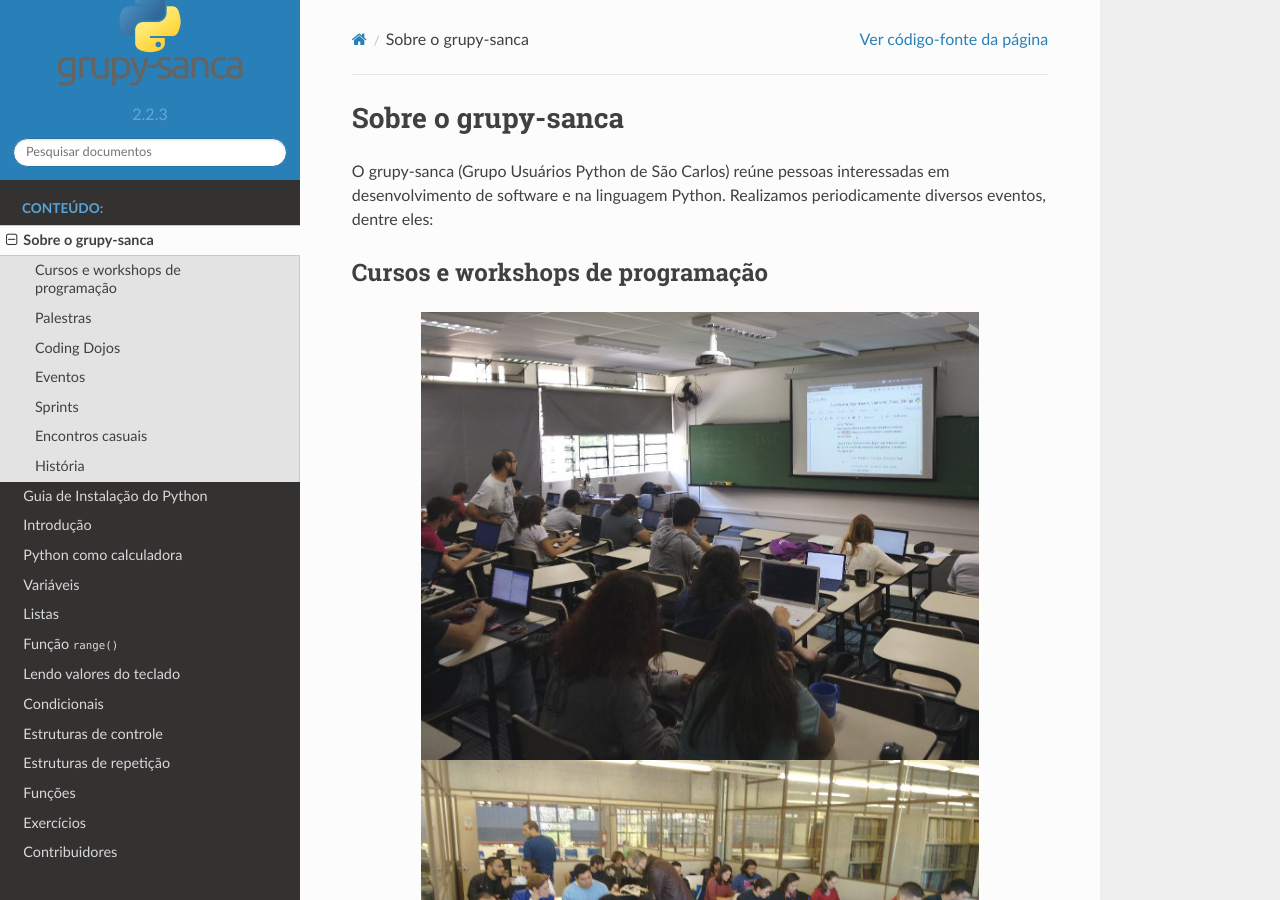
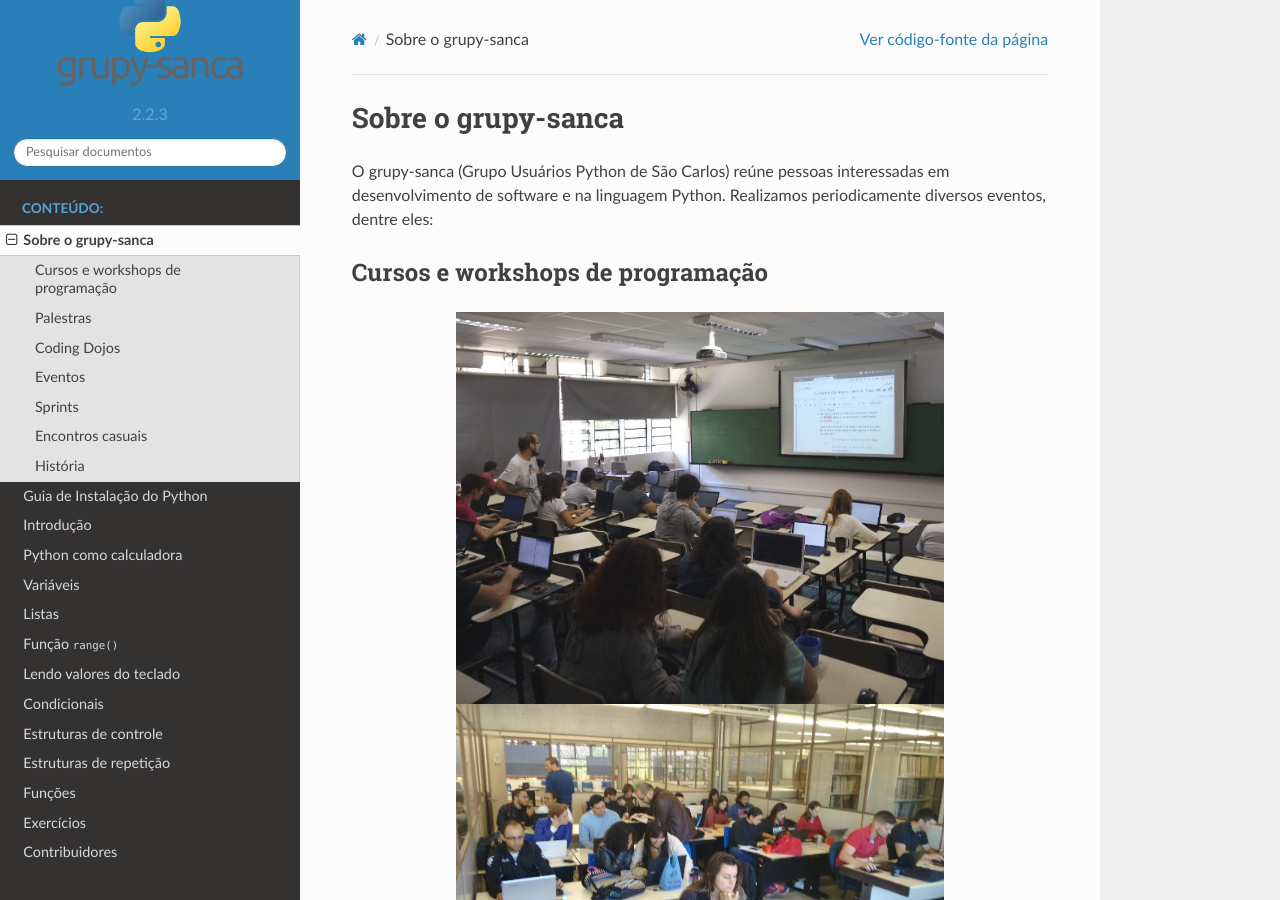
Before and after one commit to grupy-sanca/curso-python, a Sphinx documentation site: the page built from source/sobre_grupy.rst, in a window 1280 px wide and 900 px high. Built offline with Sphinx 7.4.7 and the Read the Docs theme 2.0.0, drawn with Linux system fonts in a browser that asks for light colours.

Commit message:
improve pdf about section

```diff
--- a/source/conf.py
+++ b/source/conf.py
@@ -108,7 +108,7 @@
 
     # Additional stuff for the LaTeX preamble.
     #
-    # 'preamble': '',
+     'preamble': '\usepackage[section]{placeins}',
 
     # Latex figure (float) alignment
     #
--- a/source/sobre_grupy.rst
+++ b/source/sobre_grupy.rst
@@ -11,19 +11,19 @@
 
 .. figure:: images/sobre/curso01.jpg
    :align: center
-   :width: 80%
+   :width: 70%
 
 .. figure:: images/sobre/curso02.jpg
    :align: center
-   :width: 80%
+   :width: 70%
 
 .. figure:: images/sobre/curso03.jpg
    :align: center
-   :width: 80%
+   :width: 70%
 
 .. figure:: images/sobre/curso04.jpg
    :align: center
-   :width: 80%
+   :width: 70%
 
 
 Palestras
@@ -31,11 +31,11 @@
 
 .. figure:: images/sobre/palestras01.jpg
    :align: center
-   :width: 80%
+   :width: 70%
 
 .. figure:: images/sobre/palestras02.jpg
    :align: center
-   :width: 80%
+   :width: 70%
 
 
 Coding Dojos
@@ -43,11 +43,11 @@
 
 .. figure:: images/sobre/dojo01.jpg
    :align: center
-   :width: 80%
+   :width: 70%
 
 .. figure:: images/sobre/dojo02.jpg
    :align: center
-   :width: 80%
+   :width: 70%
 
 
 Eventos
@@ -55,19 +55,19 @@
 
 .. figure:: images/sobre/eventos01.jpg
    :align: center
-   :width: 80%
+   :width: 70%
 
 .. figure:: images/sobre/eventos02.jpg
    :align: center
-   :width: 80%
+   :width: 70%
 
 .. figure:: images/sobre/eventos03.jpg
    :align: center
-   :width: 80%
+   :width: 70%
 
 .. figure:: images/sobre/eventos04.jpg
    :align: center
-   :width: 80%
+   :width: 70%
 
 
 Sprints
@@ -75,11 +75,11 @@
 
 .. figure:: images/sobre/sprint01.jpg
    :align: center
-   :width: 80%
+   :width: 70%
 
 .. figure:: images/sobre/sprint02.jpg
    :align: center
-   :width: 80%
+   :width: 70%
 
 
 Encontros casuais
@@ -87,11 +87,11 @@
 
 .. figure:: images/sobre/bar01.jpg
    :align: center
-   :width: 80%
+   :width: 70%
 
 .. figure:: images/sobre/bar02.jpg
    :align: center
-   :width: 80%
+   :width: 70%
 
 
 História
```
Also changed, not shown: other parts of source/sobre_grupy.rst (+16 -0 lines).
